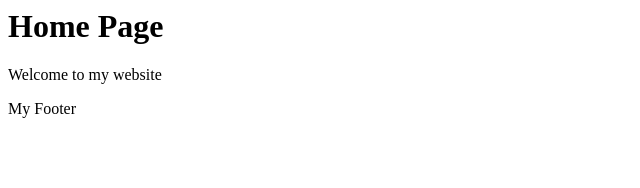
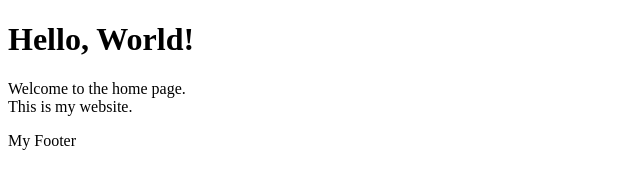
Before and after one commit to a-h-a-r-i/GameVault, a plain HTML site: page index.html in a window 1280 px wide. Shown: the whole page, without its empty margins (0-640 px from the left). Drawn offline with Linux system fonts and the light colour scheme.

Commit message:
Update home page HTML

```diff
--- a/index.html
+++ b/index.html
@@ -1,3 +1,16 @@
-<h1>Home Page</h1>
-<p>Welcome to my website</p>
-<footer>My Footer</footer>
+<!DOCTYPE html>
+<html lang="en">
+<head>
+    <meta charset="UTF-8">
+    <meta name="viewport" content="width=device-width, initial-scale=1.0">
+    <title>Document</title>
+</head>
+<body>
+    <h1>Hello, World!</h1>
+    <p>Welcome to the home page.
+        <br/>
+        This is my website.
+    </p>
+    <footer>My Footer</footer>
+</body>
+</html>
```
